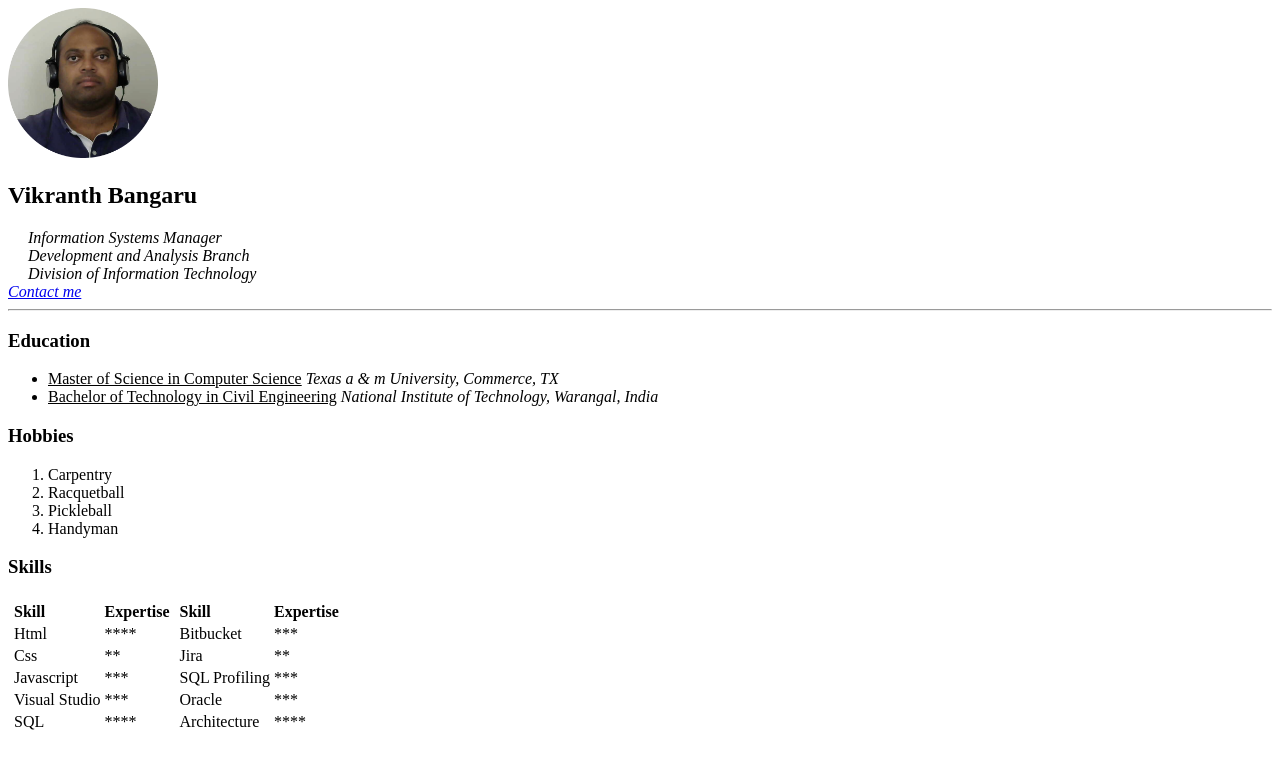
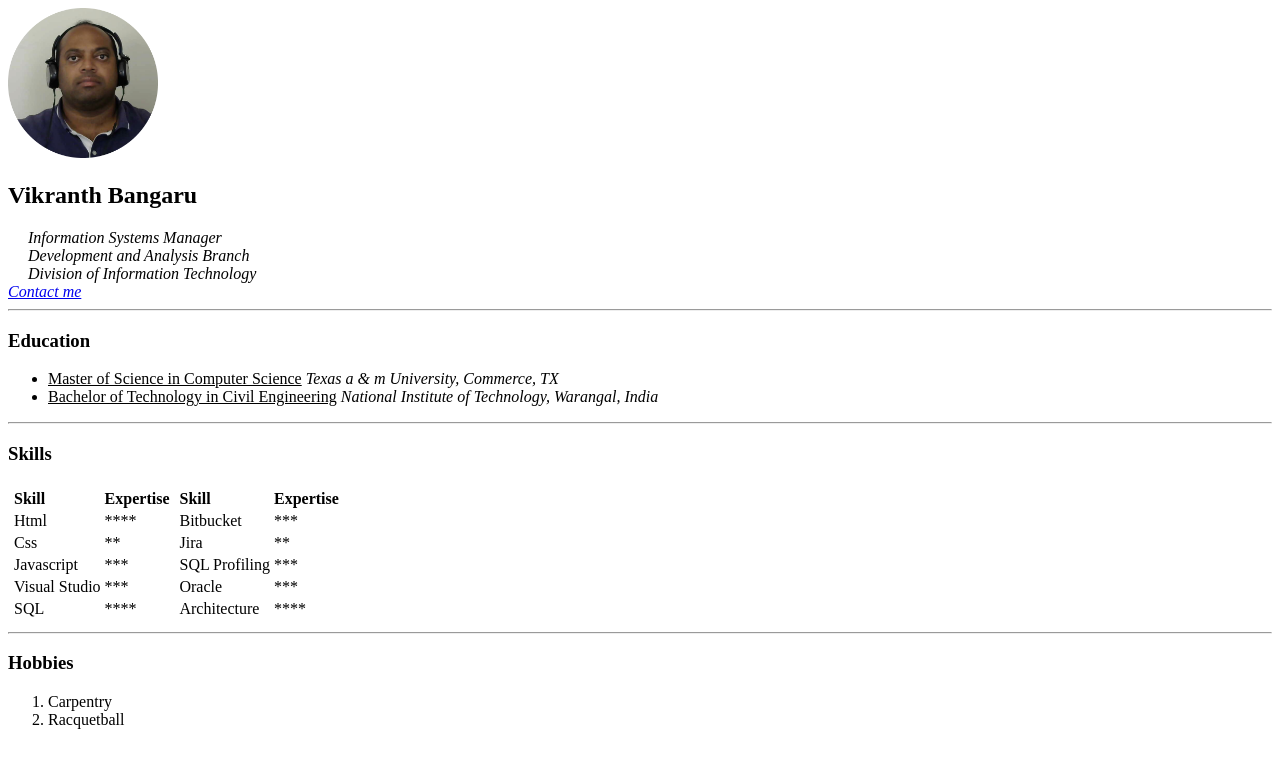
Before and after one commit to vik-bangaru/cv, a plain HTML site: page index.html in a window 1280 px wide. Drawn offline with Linux system fonts and the light colour scheme.

Commit message:
updated index

```diff
--- a/index.html
+++ b/index.html
@@ -20,13 +20,8 @@
       <li><u>Master of Science in Computer Science</u> <em> Texas a & m University, Commerce, TX</em></li>
       <li><u>Bachelor of Technology in Civil Engineering</u> <em>National Institute of Technology, Warangal, India</em></li>
     </ul>
-    <h3>Hobbies</h3>
-    <ol type="1">
-      <li>Carpentry</li>
-      <li>Racquetball</li>
-      <li>Pickleball</li>
-      <li>Handyman</li>
-    </ol>
+    <hr/>
+
     <h3>Skills</h3>
     <table>
       <tr>
@@ -96,6 +91,12 @@
         </td>
       </tr>
     </table>
+    <hr/>
+    <h3>Hobbies</h3>
+    <ol type="1">
+      <li>Carpentry</li>
+      <li>Racquetball</li>
+    </ol>
   </div>
 </body>
 </html>
```
